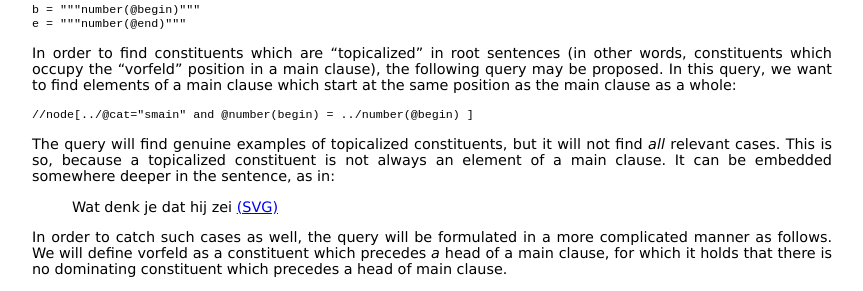
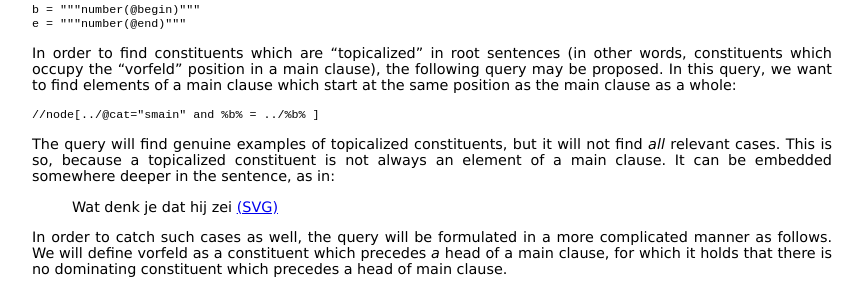
Before and after one commit to rug-compling/dact, a Jekyll site: the page built from cookbook/index.md, in a window 1280 px wide. Shown: the part 830-1121 px from the top of the page, without its empty margins (208-1071 px from the left). Built offline with Jekyll 4.4.1, drawn with Linux system fonts in a browser that asks for light colours.

Commit message:
Update cookbook/index.md
simplify topicalization example 1

````diff
--- a/cookbook/index.md
+++ b/cookbook/index.md
@@ -68,7 +68,7 @@ may be proposed. In this query, we want to find elements of a main clause which
 position as the main clause as a whole:
 
 ```
-//node[../@cat="smain" and @number(begin) = ../number(@begin) ]
+//node[../@cat="smain" and %b% = ../%b% ]
 ```
 
 The query will find genuine examples of topicalized constituents, but it will not find *all*
````
